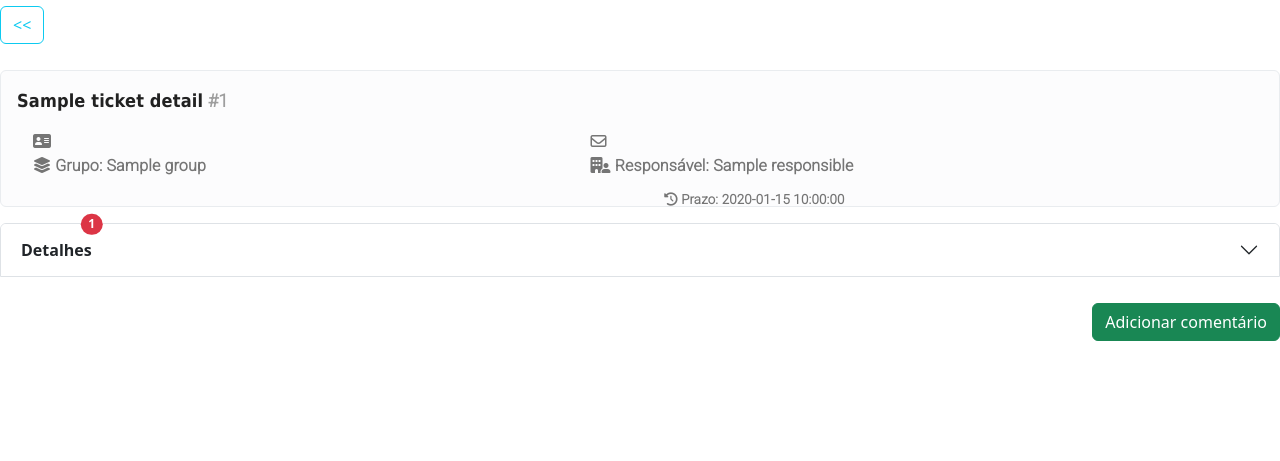
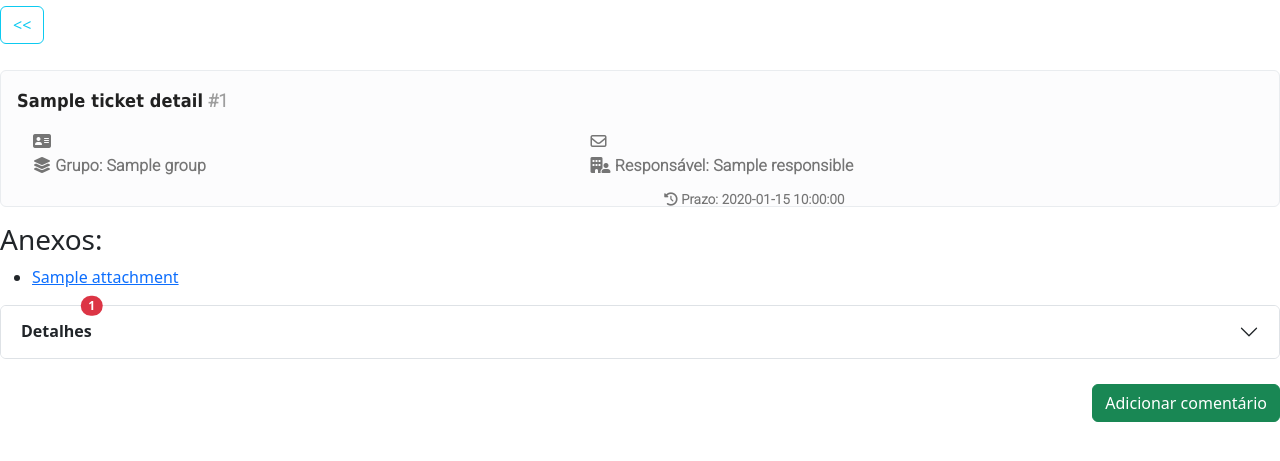
Before and after one commit to SuporteHiProjects/consulta_tickets, a Flask app: template templates/ticket_details.html in a window 1280 px wide. Shown: the top 461 px of the page. Run offline with Flask 3, Linux system fonts and the light colour scheme; the template is opened without the code that fills it: most values are stand-ins (such as "Sample title", 1, 10 or a date in 2020).

Commit message:
(Carlos) Adicionado listagem de anexos do ticket.

```diff
--- a/main.py
+++ b/main.py
@@ -22,6 +22,9 @@ import subprocess
 import os
 import logging
 from io import BytesIO
+from flask import send_file, Response
+import mimetypes
+
 
 
 app = Flask(__name__, static_url_path='/static')
@@ -203,6 +206,7 @@ def ticket_details(ticket_id):
     }
     url = f"https://api.directtalk.com.br/1.5/ticket/tickets/{ticket_id}"
     response = requests.get(url, headers=headers)
+
     if response.status_code == 200:
         ticket_details = response.json()
         description_html = ticket_details.get('description', '')
@@ -213,8 +217,10 @@ def ticket_details(ticket_id):
         fixCreateDate = function.fixTimezone(createDate)
         ticket_details['deadline'] = fixSLA
         ticket_details['creationDate'] = fixCreateDate
+
         comments_url = f"https://api.directtalk.com.br/1.5/ticket/tickets/{ticket_id}/comments/public"
         comments_response = requests.get(comments_url, headers=headers)
+
         if comments_response.status_code == 200:
             comments = comments_response.json()
             comments.reverse()
@@ -223,12 +229,23 @@ def ticket_details(ticket_id):
                 comments[i]['date'] = fixData
         else:
             comments = []
+
+        attachments_url = f"https://api.directtalk.com.br/1.5/ticket/tickets/{ticket_id}/attachments"
+        attachments_response = requests.get(attachments_url, headers=headers)
+
+        if attachments_response.status_code == 200:
+            attachments_data = attachments_response.json()
+        else:
+            attachments_data = []
+
         fenixToken = function.generateFenixToken()
         ticketId = ticket_details['id']
         emailsData = function.getEmailsTransitData(fenixToken, ticketId)
-        return render_template('ticket_details.html', ticket_details=ticket_details, comments=comments, fenixToken=fenixToken, emailsData=emailsData)
+
+        return render_template('ticket_details.html', ticket_details=ticket_details, comments=comments, fenixToken=fenixToken, emailsData=emailsData, attachments=attachments_data)
     else:
         return "Erro ao buscar detalhes do ticket."
+
 
 
 def enviar_anexos(ticket_id):
@@ -404,5 +421,43 @@ def criar_ticket():
 
     return render_template('criar_ticket.html', form=form)
 
+
+@app.route('/download_attachment/<string:ticket_id>/<string:attachment_id>', methods=['GET'])
+def download_attachment(ticket_id, attachment_id):
+  headers = {
+      'Authorization': Authorization
+  }
+  url = f"https://api.directtalk.com.br/1.5/ticket/tickets/{ticket_id}/attachments/{attachment_id}/content"
+  response = requests.get(url, headers=headers)
+
+  if response.status_code == 200:
+      attachment_data = response.content
+
+      # Obter a lista de anexos do ticket
+      attachments_url = f"https://api.directtalk.com.br/1.5/ticket/tickets/{ticket_id}/attachments"
+      attachments_response = requests.get(attachments_url, headers=headers)
+
+      if attachments_response.status_code == 200:
+          attachments_data = attachments_response.json()
+      else:
+          attachments_data = []
+
+      # Encontrar o anexo correto com base no ID
+      attachment_info = next((att for att in attachments_data if att["id"] == attachment_id), None)
+
+      if attachment_info:
+          # Obter o nome original do arquivo da API
+          original_filename = attachment_info["name"]
+
+          # Define o nome do arquivo para download com a extensão correta
+          download_name = original_filename
+
+          return send_file(BytesIO(attachment_data), as_attachment=True, download_name=download_name)
+      else:
+          return "Error: Attachment not found."
+  else:
+      return "Error downloading attachment."
+
+
 if __name__ == "__main__":
   app.run(host='0.0.0.0', port=8080, debug=True)
--- a/pyproject.toml
+++ b/pyproject.toml
@@ -16,6 +16,8 @@ flask-wtf = "^1.2.1"
 werkzeug = "^3.0.0"
 selenium = "^4.14.0"
 chromedriver-autoinstaller = "^0.6.2"
+redberry = "^0.0.7.15"
+django-appdata = "^0.4.0"
 
 [tool.pyright]
 # https://github.com/microsoft/pyright/blob/main/docs/configuration.md
--- a/templates/ticket_details.html
+++ b/templates/ticket_details.html
@@ -8,7 +8,7 @@
     <link rel="stylesheet" href="https://cdnjs.cloudflare.com/ajax/libs/font-awesome/6.4.0/css/all.min.css">
 </head>
 <body>
-  <a href="/consulta_ticket" class="btn btn-outline-info" id="back-button"></a>
+    <a href="javascript:history.back()" class="btn btn-outline-info" id="back-button"></a>
     <div class="alert alert-light" id="tickets_details_container" role="alert">
         <div class="info_headers">
             <p><span class="ticket_subject">{{ ticket_details.subject }}</span><span class="ticket_number"> #{{ ticket_details.number }}</span></p>
@@ -38,6 +38,21 @@
             </div>
         </div>
     </div>
+
+    <!-- Adicione esta seção ao seu template ticket_details.html -->
+    <h3>Anexos:</h3>
+    {% if attachments %}
+        <ul>
+            {% for attachment in attachments %}
+                <li>
+                    <a href="{{ url_for('download_attachment', ticket_id=ticket_details['id'], attachment_id=attachment['id']) }}" target="_blank">{{ attachment['name'] }}</a>
+                </li>
+            {% endfor %}
+        </ul>
+    {% else %}
+        <p>Nenhum anexo disponível.</p>
+    {% endif %}
+
     <div class="accordion" id="accordionExample">
         <div class="accordion-item">
             <h2 class="accordion-header">
@@ -60,6 +75,8 @@
                 </div>
             </div>
         </div>
+    </div>
+
     <button type="button" id="add_new_comment" class="btn btn-success" data-bs-toggle="modal" data-bs-target="#addComment">Adicionar comentário</button>
     <!-- Modal -->
     <div class="modal fade" id="addComment" tabindex="-1" aria-labelledby="addCommentLabel" aria-hidden="true">
@@ -88,7 +105,6 @@
             </div>
         </div>
     </div>
-</div>
 
     <script src="https://cdn.jsdelivr.net/npm/bootstrap@5.3.2/dist/js/bootstrap.bundle.min.js" integrity="sha384-C6RzsynM9kWDrMNeT87bh95OGNyZPhcTNXj1NW7RuBCsyN/o0jlpcV8Qyq46cDfL" crossorigin="anonymous"></script>
     <script>
@@ -96,6 +112,5 @@
         var commentsData = {{ comments | tojson | safe }};
         var emailsTransitData = {{ emailsData | tojson | safe }};
     </script>
-
 </body>
 </html>
```
Also changed, not shown: 4 other files. Lines whose indentation alone changed are shown as unchanged.
